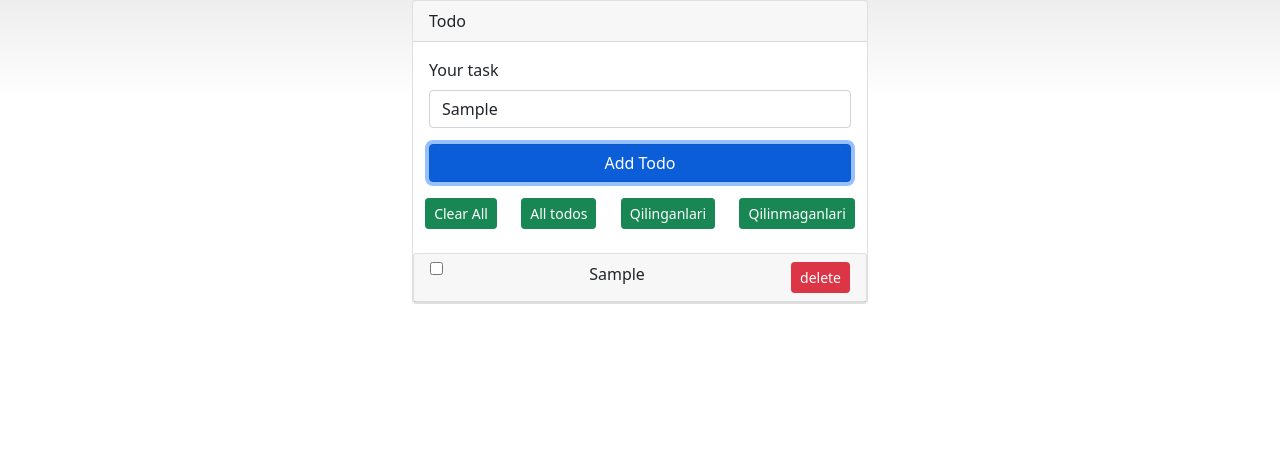
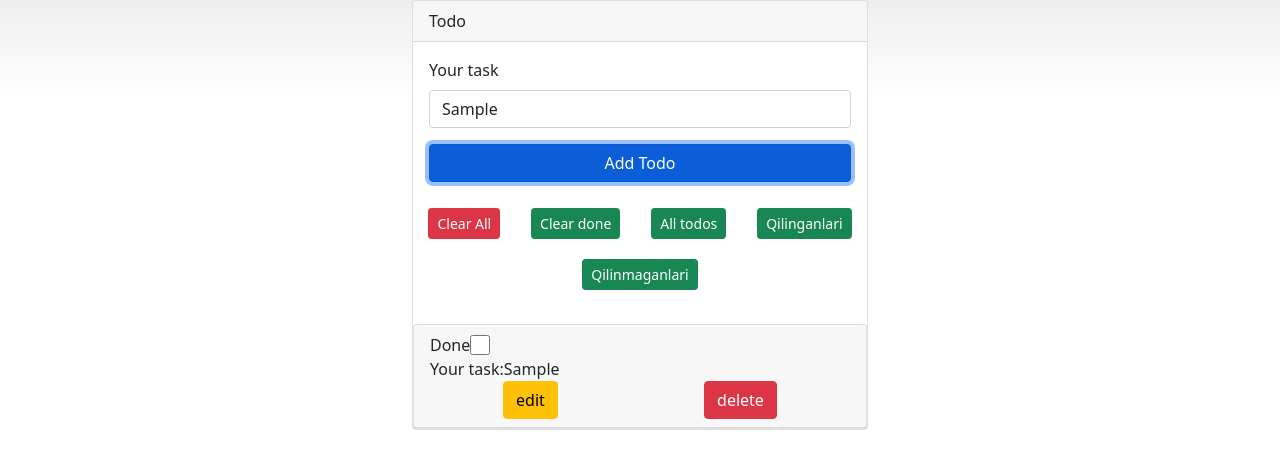
Before and after one commit to Nodirbek0105/react-first-work, a React (Vite) app: page / in a window 1280 px wide. Both pictures are taken after typing "Sample" into the empty fields and a click on the button "Add Todo". Shown: the top 468 px of the page. Built offline with nearby package versions, Linux system fonts and the light colour scheme.

Commit message:
super todo super bo'ldi

```diff
--- a/package.json
+++ b/package.json
@@ -10,7 +10,8 @@
   },
   "dependencies": {
     "react": "^18.2.0",
-    "react-dom": "^18.2.0"
+    "react-dom": "^18.2.0",
+    "react-uuid": "^2.0.0"
   },
   "devDependencies": {
     "@types/react": "^18.0.28",
--- a/src/components/todo/todo.jsx
+++ b/src/components/todo/todo.jsx
@@ -1,14 +1,16 @@
-import React, { useState } from 'react'
+import React, { useRef, useState } from 'react'
 
 export default function todo() {
     const [todos, setTodos] = useState([])
-    const [todoName, setTodoName] = useState("")
+    const [id, setId] = useState(0)
+    const input = useRef(null)
+    const name = useRef(null)
+
 
     function onSubmit(evt) {
         evt.preventDefault()
-        console.log(todos.length, todoName);
-        setTodos([...todos, { name: todoName, isDone: false, id: todos.length + 1, rendered: true }])
-        console.log(todos);
+        setTodos([...todos, { name: name.current.value, isDone: false, id: id, rendered: true, modal: false, edited: false }])
+        setId(id + 1)
     }
     function inputChange(id) {
         let temp = [...todos]
@@ -19,6 +21,22 @@ export default function todo() {
     }
     function deleteTodo(id) {
         let temp = todos.filter(todo => +todo.id !== +id)
+        setTodos(temp)
+    }
+    function clearDone() {
+        let temp = todos.filter(todo => todo.isDone == false)
+        setTodos(temp)
+    }
+    function openModal(id) {
+        let temp = [...todos]
+        let index = temp.findIndex(todo => +todo.id === +id)
+        temp[index].modal = !temp[index].modal
+        setTodos(temp)
+    }
+    function openModalEdit(id) {
+        let temp = [...todos]
+        let index = temp.findIndex(todo => +todo.id === +id)
+        temp[index].edited = !temp[index].edited
         setTodos(temp)
     }
     let todoBox = document.querySelector("[data-todos]")
@@ -56,6 +74,13 @@ export default function todo() {
         })
         setTodos(temp)
     }
+    function editTodo(id, name) {
+        let temp = [...todos]
+        let index = temp.findIndex(todo => +todo.id === +id)
+        temp[index].name = `${name}`
+        temp[index].edited = false
+        setTodos(temp)
+    }
     return (
         <>
             <div className="container">
@@ -66,8 +91,7 @@ export default function todo() {
                             <form onSubmit={onSubmit} className="card-body">
                                 <label htmlFor="task" className="form-label">Your task</label>
                                 <input
-                                    value={todoName}
-                                    onChange={evt => setTodoName(evt.target.value)}
+                                    ref={name}
                                     type="text"
                                     className="form-control"
                                     id="task"
@@ -78,15 +102,25 @@ export default function todo() {
                                 </button>
                             </form>
                             <div className="filter d-flex justify-content-around align-items-center">
-                                <button
+                            <button
                                     type="button"
-                                    className="btn btn-sm btn-success"
+                                    className="btn btn-sm btn-danger"
                                     onClick={() => {
                                         setTodos([])
                                         todoBox.classList.remove("todos")
                                     }}
                                 >
                                     Clear All
+                                </button>
+                                <button
+                                    type="button"
+                                    className="btn btn-sm btn-success"
+                                    onClick={() => {
+                                        clearDone()
+                                        todoBox.classList.remove("todos")
+                                    }}
+                                >
+                                    Clear done
                                 </button>
                                 <button
                                     type="button"
@@ -117,25 +151,73 @@ export default function todo() {
                                     return <>
                                         <div key={todo.id} className="card mt-4">
                                             <div
-                                                className="card-header d-flex justify-content-between"
+                                                className="card-header d-flex justify-content-between flex-column"
                                             >
-                                                <div className="parent-input d-flex" style={{alignItems:"start"}}>
-                                                <input onChange={() => inputChange(todo.id)} checked={todo.isDone} type="checkbox" name="" />
+                                                <div className="parent-input d-flex" style={{ alignItems: "center" }}>
+                                                    <label htmlFor="checked">Done  </label>
+                                                    <input id='checked' onChange={() => inputChange(todo.id)} style={{ height: "20px", width: "20px" }} checked={todo.isDone} type="checkbox" name="" />
                                                 </div>
-                                                <span className={todo.isDone == true ? "line" : "" } style={{maxWidth:"85%"}}>{todo.name}</span>
-                                                <div>
+                                                <span className={todo.isDone == true ? "line" : ""} >{`Your task:${todo.name}`}</span>
+                                                <div className='w-100 d-flex align-items-center justify-content-around'>
                                                     <button
                                                         type="button"
-                                                        className="btn btn-sm btn-danger"
-                                                        onClick={() => deleteTodo(todo.id)}
+                                                        className="btn btn-warning"
+                                                        data-bs-toggle="modal"
+                                                        data-bs-target="#exampleModal"
+                                                        onClick={() => openModalEdit(todo.id)}
+                                                    >
+                                                        edit
+                                                    </button>
+                                                    <button
+                                                        type="button"
+                                                        className="btn btn-danger"
+                                                        data-bs-toggle="modal"
+                                                        data-bs-target="#exampleModal"
+                                                        onClick={() => openModal(todo.id)}
                                                     >
                                                         delete
                                                     </button>
                                                 </div>
                                             </div>
-                                        </div>
+                                        </div >
+                                        <div className={`modal fade ${todo.modal == true ? "show d-block" : ""}`} id="exampleModal" tabIndex="-1" aria-labelledby="exampleModalLabel" aria-hidden="true">
+                                            <div className="modal-dialog">
+                                                <div className="modal-content">
+                                                    <div className="modal-header">
+                                                        <h5 className="modal-title" id="exampleModalLabel">You delete this todo, or no</h5>
+                                                        <button type="button" className="btn-close" onClick={() => openModal(todo.id)} data-bs-dismiss="modal" aria-label="Close"></button>
+                                                    </div>
+
+                                                    <div className="modal-footer">
+                                                        <button type="button" className="btn btn-success" onClick={() => openModal(todo.id)} data-bs-dismiss="modal">No, I don't</button>
+                                                        <button type="button" className="btn btn-danger" onClick={() => deleteTodo(todo.id)} >Delete</button>
+                                                    </div>
+                                                </div>
+                                            </div>
+                                        </div >
+                                        <div className={`modal fade ${todo.edited == true ? "show d-block" : ""}`} id="exampleModal" tabIndex="-1" aria-labelledby="exampleModalLabel" aria-hidden="true">
+                                            <div className="modal-dialog">
+                                                <div className="modal-content">
+                                                    <div className="modal-header">
+                                                        <h5 className="modal-title" id="exampleModalLabel">You want edit this todo ?</h5>
+                                                        <button type="button" className="btn-close" onClick={() => openModalEdit(todo.id)} data-bs-dismiss="modal" aria-label="Close"></button>
+                                                    </div>
+                                                    <div className="modal-body">
+                                                        <form onSubmit={(evt) => {
+                                                            editTodo(todo.id, input.current.value)
+                                                            evt.preventDefault()
+                                                        }}>
+                                                            <input required="" type="text" ref={input} defaultValue={todo.name} onChange={(evt) => input.current.defaultValue = evt.target.value} />
+                                                        </form>
+                                                    </div>
+                                                    <div className="modal-footer">
+                                                        <button type="button" className="btn btn-success" onClick={() => openModalEdit(todo.id)} data-bs-dismiss="modal">No, I don't edit</button>
+                                                        <button type="button" className="btn btn-danger" onClick={() => editTodo(todo.id, input.current.value)} >Edit</button>
+                                                    </div>
+                                                </div>
+                                            </div>
+                                        </div >
                                     </>
-                                    // <TodoItem todo={todo.name} isDone={todo.isDone}/>
                                 })}
                             </div>
                         </div>
--- a/src/index.scss
+++ b/src/index.scss
@@ -75,4 +75,14 @@ body {
   input[type=checkbox]{
     display: none;
   }
+  label{
+    display: none;
+  }
 }
+
+.filter{
+  flex-wrap: wrap;
+  button{
+    margin: 10px 5px;
+  }
+}
```
Also changed, not shown: 1 other file (tests, documents, lock files or other folders).
